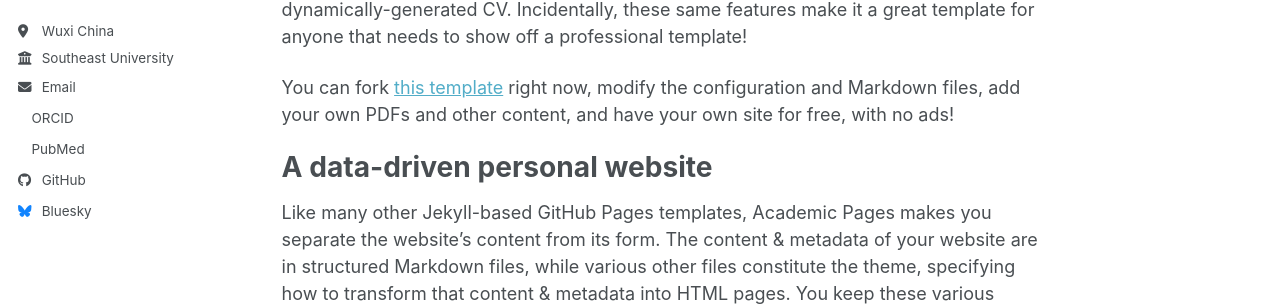
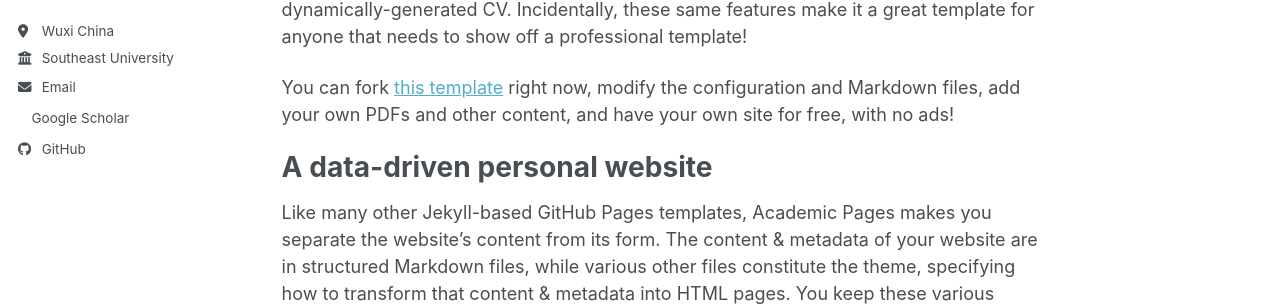
Before and after one commit to yx-huang-cn/yx-huang-cn.github.io, a Jekyll site: the page built from _pages/about.md, in a window 1280 px wide. Shown: the part 337-645 px from the top of the page. Built offline with Jekyll 4.4.1, drawn with Linux system fonts in a browser that asks for light colours; a style sheet for code colours, icons or effects is not loaded; part of the change alters nothing that is shown.

Commit message:
Update _config.yml

```diff
--- a/_config.yml
+++ b/_config.yml
@@ -35,13 +35,13 @@ author:
   # Academic websites
   academia         : # URL
   arxiv            : # URL - Update with the correct link to your profile
-  #googlescholar    : "https://scholar.google.com/citations?user=PS_CX0AAAAAJ"
+  googlescholar    : ""
   inspire-hep      : # URL
   impactstory      : # URL
-  orcid            : ""
+  orcid            : #""
   semantic         : # URL
   ssrn             : # URL
-  pubmed           : ""
+  pubmed           : #""
   researchgate     : # URL
   scopus           : # URL
   zotero           : # URL
@@ -57,7 +57,7 @@ author:
 
   # Social media
   artstation       : # Username
-  bluesky          : "bsky.app" # Replace this with you Bluesky username
+  bluesky          : #"bsky.app" # Replace this with you Bluesky username
   facebook         : # Username
   flickr           : # Username
   foursquare       : # Username
```
